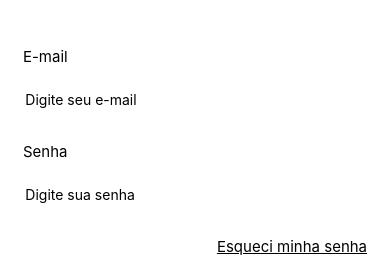
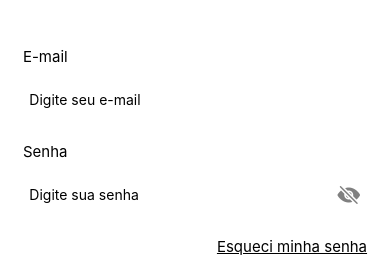
Before and after one commit to HadassaKiria/aprec-mobile, a React Native app: screen / in a window 390 px wide. Shown: the part 291-566 px from the top of the page. Built offline with nearby package versions, Linux system fonts and the light colour scheme.

Commit message:
Adicionado um ícone para mascarar a senha no input.

```diff
--- a/package.json
+++ b/package.json
@@ -20,7 +20,8 @@
     "react": "18.3.1",
     "react-native": "0.76.6",
     "react-native-safe-area-context": "4.12.0",
-    "react-native-screens": "~4.4.0"
+    "react-native-screens": "~4.4.0",
+    "@expo/vector-icons": "^14.0.2"
   },
   "devDependencies": {
     "@babel/core": "^7.25.2",
--- a/src/components/input-login.tsx/index.tsx
+++ b/src/components/input-login.tsx/index.tsx
@@ -7,7 +7,7 @@ export function InputLogin(){
     return(
         <View style={s.container}>
             <Input label='E-mail' placeholder='Digite seu e-mail'></Input>
-            <Input label='Senha' placeholder='Digite sua senha'></Input>
+            <Input label='Senha' placeholder='Digite sua senha' secureText={true} ></Input>
 
             <TouchableOpacity onPress={() => console.log("Redirecionar para recuperação de senha")}>
                 <Text style={s.forgotPassword}>Esqueci minha senha</Text>
--- a/src/components/input/index.tsx
+++ b/src/components/input/index.tsx
@@ -1,22 +1,42 @@
-import { View, Text, TextInput, TextProps } from "react-native"
+import { useState } from "react";
+import { View, Text, TextInput, TouchableOpacity } from "react-native";
 
-import { s } from "./styles"
+import { Ionicons } from "@expo/vector-icons";
+import { s } from "./styles";
 
 type Props = {
-    label: string
-    placeholder: string
+    label: string;
+    placeholder: string;
+    secureText?: boolean;
 }
 
-function Input({ label, placeholder }: Props){
+function Input({ label, placeholder, secureText = false }: Props){
+    const [ isSecure, setIsSecure ] = useState(secureText);
+
     return(
         <View style={s.container}>
             <Text style={s.label}>{label}</Text>
-            <TextInput
-                placeholder={placeholder}
-                style={s.containerInput}
-            />
+            <View style={s.inputContainer}>
+                <TextInput
+                    placeholder={placeholder}
+                    style={s.inputIconContainer}
+                    secureTextEntry={isSecure}
+                />
+                {secureText && (
+                    <TouchableOpacity
+                        onPress={() => setIsSecure((prev) => !prev)}
+                        style={s.iconContainer}
+                    >
+                        <Ionicons
+                            name={isSecure ? "eye-off" : "eye"}
+                            size={24}
+                            color="gray"
+                        />
+                    </TouchableOpacity>
+                )}
+            </View>
         </View>
-    )
+    );
 }
 
-export { Input }
+export { Input };
--- a/src/components/input/styles.ts
+++ b/src/components/input/styles.ts
@@ -7,14 +7,19 @@ export const s = StyleSheet.create({
         alignItems: 'center'
 
     },
-    containerInput:{
+    inputContainer:{
         width: '95%',
         height: 60,
+        flexDirection: "row",
+        alignItems: "center",
         backgroundColor: colors.blue[50],
         marginBottom: 12,
         borderRadius: 5,
-        paddingHorizontal: 8,
+        paddingHorizontal: 12,
         color: colors.black[100]
+    },
+    inputIconContainer: {
+
     },
     label:{
         fontSize: 15,
@@ -23,5 +28,8 @@ export const s = StyleSheet.create({
         alignSelf: 'flex-start',
         marginLeft: '4%',
         marginBottom: 4
+    },
+    iconContainer: {
+        marginLeft: "auto"
     }
 })
```
Also changed, not shown: 1 other file (tests, documents, lock files or other folders).
